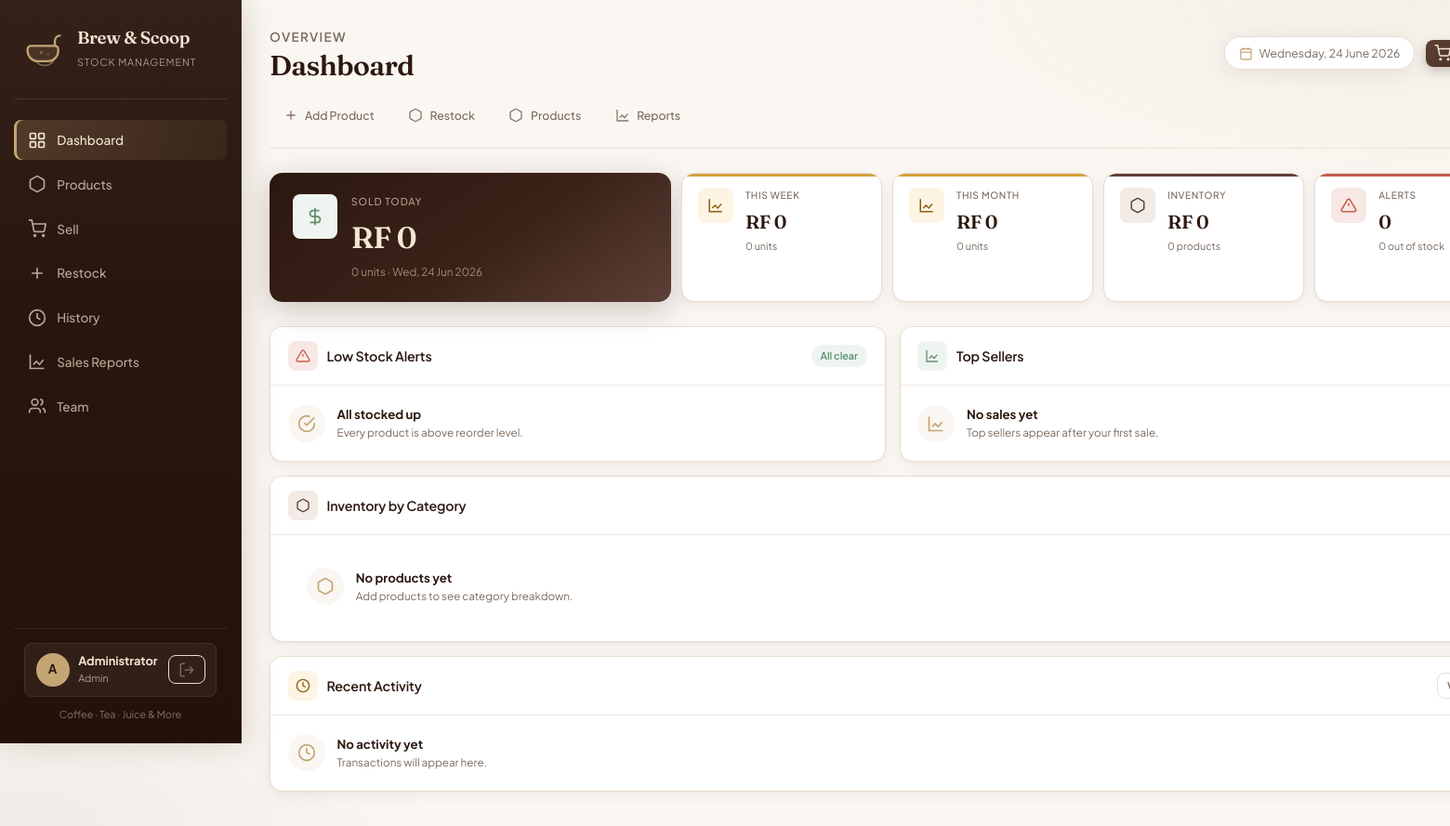
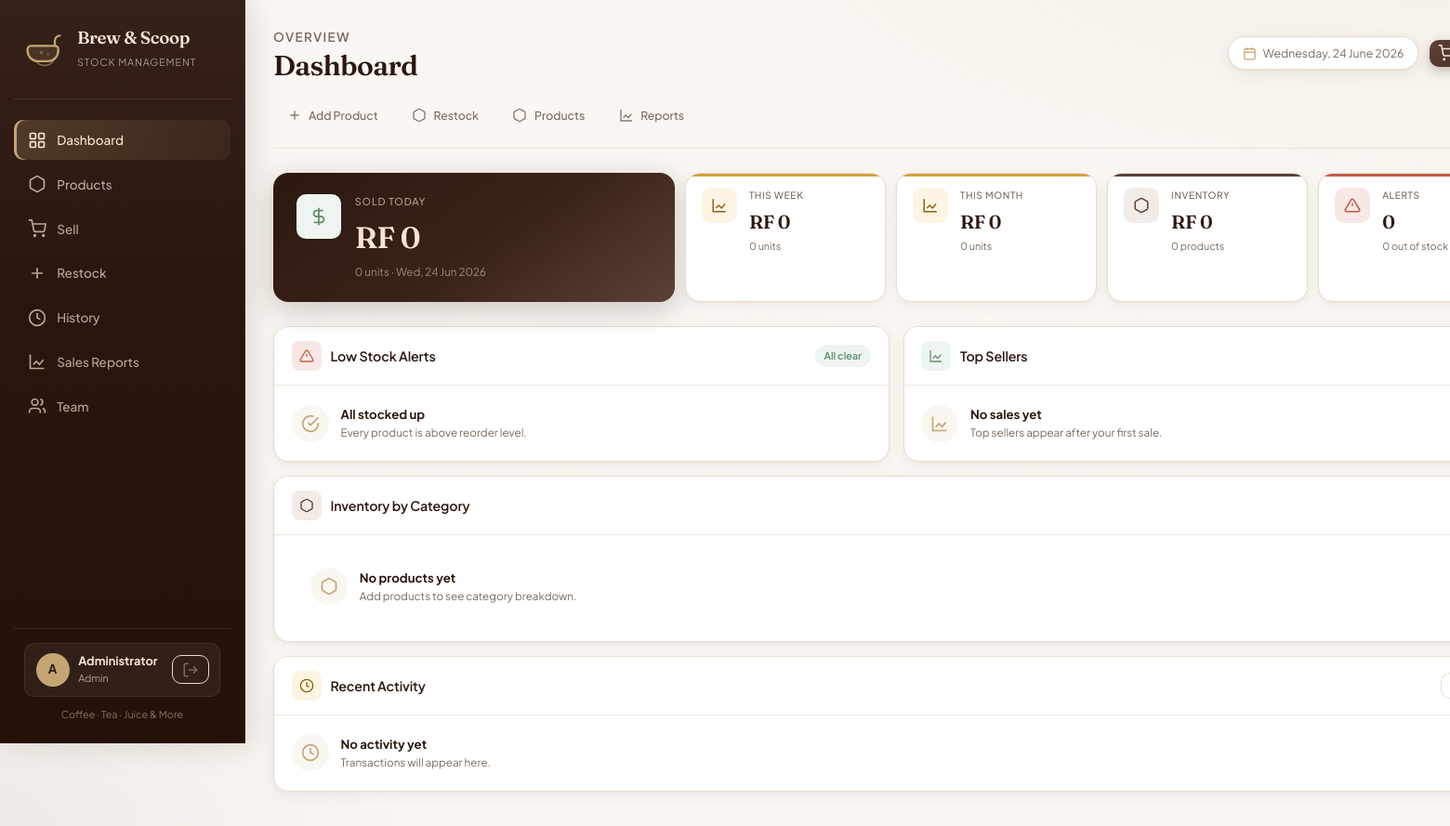
Before and after one commit to hirwacedric123/brew-scoop, a Flask app: page / in a window 1560 px wide; the page is wider, and only the part inside the window is pictured. Shown: that part at 93% size. Run offline with Flask 3, Linux system fonts and the light colour scheme; the visitor is signed in with stand-in values (Sample User, id 1); data comes from the database, SQL or seed files in the repository; data that the repository does not hold is empty.

Commit message:
Expand design tokens and polish global base styles.

```diff
--- a/static/css/base/reset.css
+++ b/static/css/base/reset.css
@@ -8,6 +8,7 @@
 
 html {
   font-size: 15px;
+  scroll-behavior: smooth;
 }
 
 body {
@@ -18,12 +19,14 @@ body {
   min-height: 100vh;
   -webkit-font-smoothing: antialiased;
   -moz-osx-font-smoothing: grayscale;
+  text-rendering: optimizeLegibility;
 }
 
 body:not(.login-page) {
   background:
-    radial-gradient(ellipse 80% 50% at 100% 0%, rgba(196, 165, 116, 0.08) 0%, transparent 50%),
-    radial-gradient(ellipse 60% 40% at 0% 100%, rgba(93, 64, 55, 0.06) 0%, transparent 50%),
+    radial-gradient(ellipse 90% 60% at 100% -10%, rgba(196, 165, 116, 0.1) 0%, transparent 55%),
+    radial-gradient(ellipse 70% 50% at -5% 100%, rgba(93, 64, 55, 0.07) 0%, transparent 50%),
+    radial-gradient(ellipse 50% 40% at 50% 50%, rgba(250, 246, 241, 0.5) 0%, transparent 70%),
     var(--foam);
 }
 
@@ -33,8 +36,8 @@ body:not(.login-page) {
 }
 
 *::-webkit-scrollbar {
-  width: 6px;
-  height: 6px;
+  width: 5px;
+  height: 5px;
 }
 
 *::-webkit-scrollbar-thumb {
@@ -46,6 +49,11 @@ body:not(.login-page) {
   background: var(--caramel);
 }
 
+::selection {
+  background: rgba(196, 165, 116, 0.35);
+  color: var(--espresso);
+}
+
 .app {
   display: flex;
   min-height: 100vh;
--- a/static/css/base/variables.css
+++ b/static/css/base/variables.css
@@ -5,9 +5,12 @@
   --espresso-light: #3d2618;
   --coffee: #5d4037;
   --caramel: #c4a574;
+  --caramel-light: #d4b88a;
   --cream: #f5e6d3;
   --latte: #e8d5b7;
   --foam: #faf6f1;
+  --surface: #ffffff;
+  --surface-raised: #ffffff;
   --mint: #6b8f71;
   --mint-light: #8fb396;
   --amber: #d4a03c;
@@ -18,14 +21,36 @@
   --success: #5a8f6a;
   --text: #2c1810;
   --text-muted: #7a6a5e;
+  --text-subtle: #a89888;
   --border: #e8ddd0;
-  --shadow: 0 4px 24px rgba(44, 24, 16, 0.08);
-  --shadow-lg: 0 12px 48px rgba(44, 24, 16, 0.12);
-  --shadow-hover: 0 8px 32px rgba(44, 24, 16, 0.12);
-  --radius: 14px;
-  --radius-sm: 8px;
-  --sidebar-width: 260px;
+  --border-subtle: rgba(232, 221, 208, 0.65);
+
+  /* Elevation */
+  --shadow-xs: 0 1px 2px rgba(44, 24, 16, 0.04);
+  --shadow: 0 1px 3px rgba(44, 24, 16, 0.05), 0 4px 20px rgba(44, 24, 16, 0.06);
+  --shadow-md: 0 2px 6px rgba(44, 24, 16, 0.05), 0 8px 28px rgba(44, 24, 16, 0.08);
+  --shadow-lg: 0 8px 32px rgba(44, 24, 16, 0.1), 0 24px 64px rgba(44, 24, 16, 0.08);
+  --shadow-hover: 0 4px 12px rgba(44, 24, 16, 0.07), 0 12px 36px rgba(44, 24, 16, 0.1);
+  --shadow-inset: inset 0 1px 0 rgba(255, 255, 255, 0.8);
+
+  /* Glass */
+  --glass-bg: rgba(255, 255, 255, 0.82);
+  --glass-border: rgba(232, 221, 208, 0.6);
+  --glass-blur: blur(16px);
+
+  /* Radius */
+  --radius: 16px;
+  --radius-sm: 10px;
+  --radius-xs: 6px;
+
+  /* Layout */
+  --sidebar-width: 264px;
+
+  /* Typography */
   --font-display: "Fraunces", Georgia, serif;
   --font-body: "Plus Jakarta Sans", system-ui, sans-serif;
-  --transition: 0.2s ease;
+
+  /* Motion */
+  --transition: 0.2s cubic-bezier(0.4, 0, 0.2, 1);
+  --transition-slow: 0.35s cubic-bezier(0.4, 0, 0.2, 1);
 }
```
